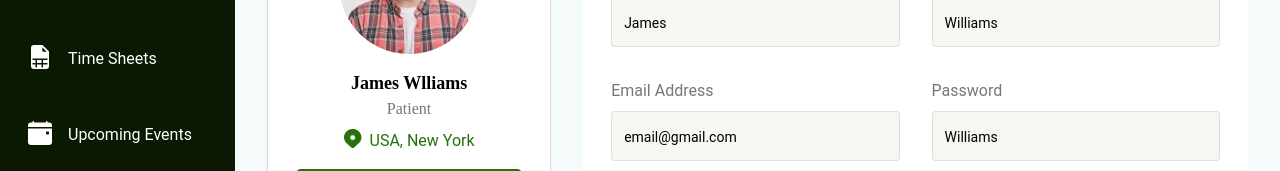
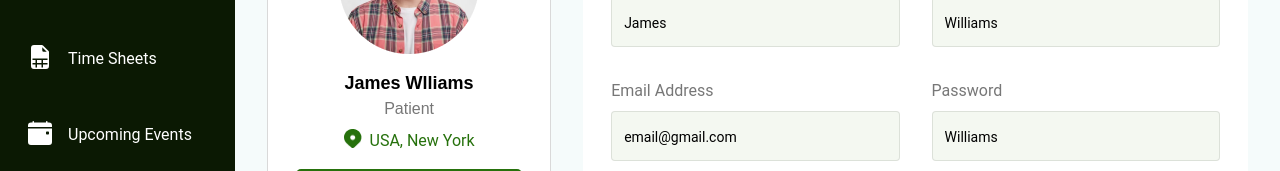
Before and after one commit to Sardar-Taha/task-project, a Next.js app: page / in a window 1280 px wide. Shown: the part 229-400 px from the top of the page. Built offline with nearby package versions, Linux system fonts and the light colour scheme.

Commit message:
Fonts issue fixed

```diff
--- a/src/app/components/sidebar.jsx
+++ b/src/app/components/sidebar.jsx
@@ -110,7 +110,7 @@ function Sidebar() {
           {item.image}
           <h1
             className={`text-[16px] font-normal text-[#fff] ${
-              pathname === item.route ? "text-secondary" : ""
+              pathname === item.route ? "text-secondary font-[600]" : ""
             }`}
           >
             {item.text}
--- a/src/app/page.jsx
+++ b/src/app/page.jsx
@@ -20,7 +20,7 @@ export default function Home() {
               className="h-[140px] block mx-auto"
             />
 
-            <h1 className="text-[#000] text-[18px] font-[700] font-[dmSans] text-center  mt-4">
+            <h1 className="text-[#000] text-[18px] font-[700] font-dmSans text-center  mt-4">
               James Wlliams
             </h1>
 
--- a/tailwind.config.js
+++ b/tailwind.config.js
@@ -18,10 +18,6 @@ module.exports = {
     },
 
     extend: {
-      fontFamily: {
-        sans: "Roboto",
-        dmSans: "DM Sans",
-      },
       colors: {
         secondary: "#0B1903",
         btnBGColor: "#26710C",
@@ -33,6 +29,9 @@ module.exports = {
         "gradient-conic":
           "conic-gradient(from 180deg at 50% 50%, var(--tw-gradient-stops))",
       },
+      fontFamily: {
+        dmSans: ["DM Sans", "sans-serif"],
+      },
     },
   },
   plugins: [],
```
